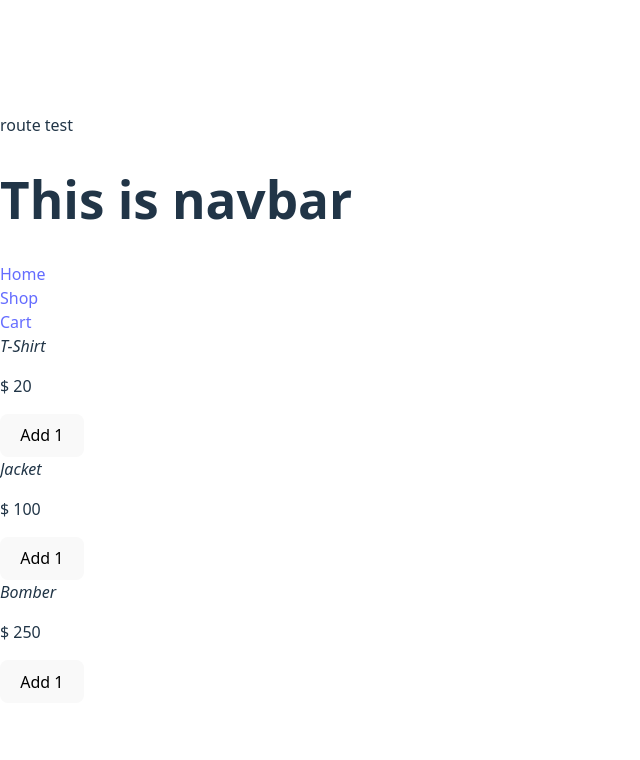
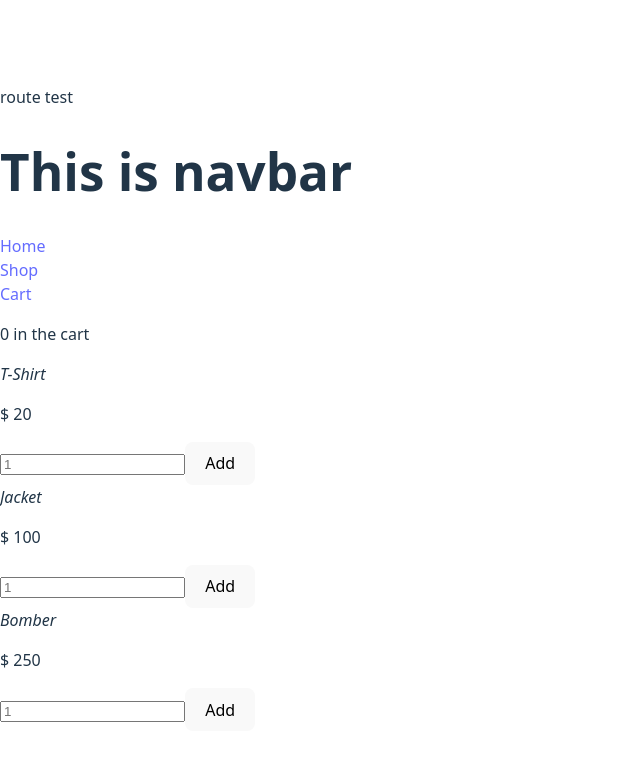
Before and after one commit to patricksamuel/odin-shoppingcart, a React (Vite) app: page /shop in a window 1280 px wide. Shown: the top 760 px of the page, without its empty margins (0-640 px from the left). Built offline with nearby package versions, Linux system fonts and the light colour scheme.

Commit message:
add to cart function ok

```diff
--- a/src/components/navbar.jsx
+++ b/src/components/navbar.jsx
@@ -1,5 +1,6 @@
-import { Link } from "react-router-dom"
-export default function Navbar(){
+import { Link, useOutletContext } from "react-router-dom"
+export default function Navbar({cartCount}){
+
     return (
         <>
             <h1>This is navbar</h1>
@@ -8,6 +9,8 @@ export default function Navbar(){
             <Link to="shop">Shop</Link>
             <br />
             <Link to="Cart">Cart</Link>
+            <br />
+            <p>{cartCount} in the cart</p>
         </>
     )
 
--- a/src/routes/carte.jsx
+++ b/src/routes/carte.jsx
@@ -5,14 +5,16 @@ import CartDisplayPage from "../components/cartDisplayPage";
 
 
 export default function Carte(){
-    const {cart, setCart} = useOutletContext();
+    const {cart, setCart, cartAmount} = useOutletContext();
     return (
         <>
             <p>I will display cart here</p>
             {cart.map(cartItem =>(
                 <div key = {cartItem.id}>
                     <CartDisplayPage name={cartItem.name} price={cartItem.price} quantity ={cartItem.cartQuantity}/>
+                    <p>Total Amount {cartAmount}</p>
                 </div>
+
             ))}
 
         </>
--- a/src/routes/root.jsx
+++ b/src/routes/root.jsx
@@ -1,6 +1,6 @@
 import { Outlet } from "react-router-dom";
 import Navbar from "../components/navbar";
-import { useState } from "react";
+import { use, useEffect, useState } from "react";
 
 
 const initialProducts = [
@@ -27,12 +27,6 @@ const initialProducts = [
   }
 ];
 const initialCarts =[
-    {
-    id: 1,
-    name: "T-Shirt",
-    price: 20,
-    cartQuantity : 2
-    }
 ]
 
 
@@ -41,6 +35,7 @@ export default function Root(){
     const [products, setProducts] = useState(initialProducts)
     const [cart, setCart] = useState(initialCarts)
     const [cartCount, setCartCount ] = useState(0)
+    const [cartAmount, setCartAmount] = useState(0)
 
     function addToCart(productId,name,price, quantityAdded){
         setCart(prevCart => {
@@ -59,11 +54,18 @@ export default function Root(){
         })
     }
 
+    useEffect(() => {
+        const totalCount = cart.reduce((sum,element)=>sum +element.cartQuantity,0)
+        const totalAmount = cart.reduce((sum,element)=>sum + element.cartQuantity * element.price,0 )
+        setCartCount(prev => totalCount)
+        setCartAmount(prev => totalAmount)
+    },[cart])
+
     return(
         <>
             <p>route test</p>
-            <Navbar />
-            <Outlet context={{products, setProducts,cart, addToCart,cartCount, setCartCount}}/>
+            <Navbar cartCount= {cartCount}/>
+            <Outlet context={{products, setProducts,cart, addToCart,cartCount, setCartCount, cartAmount}}/>
         </>
 
     )
--- a/src/routes/shop.jsx
+++ b/src/routes/shop.jsx
@@ -1,15 +1,34 @@
+import { useState } from "react";
 import ShopContent from "../components/shopContent";
 import { useOutletContext } from "react-router-dom";
 
 export default function Shop(){
     const { products, cart, addToCart, cartCount } = useOutletContext()
+    const [addingCartFormData, setAddingCartFormData] = useState({
+        quantityAdded : 1
+    })
+
+    function handleChange(e) {
+        const {name,value} = e.target;
+        setAddingCartFormData(prev => {
+            return {...prev, [name] : value}
+        })
+    }
+
     return(
         <>
             {products.map(product => (
 
                 <div key = {product.id}>
                     < ShopContent name={product.name} price={product.price}  />
-                    <button onClick={() => addToCart(product.id,product.name,product.price, 1)}>Add 1</button>
+                    <input
+                        type="number"
+                        name="quantityAdded"
+                        placeholder="1"
+                        onChange={handleChange}
+                        required
+                    />
+                    <button onClick={() => addToCart(product.id,product.name,product.price, Number( addingCartFormData.quantityAdded))}>Add</button>
                 </div>
             ))}
 
```
